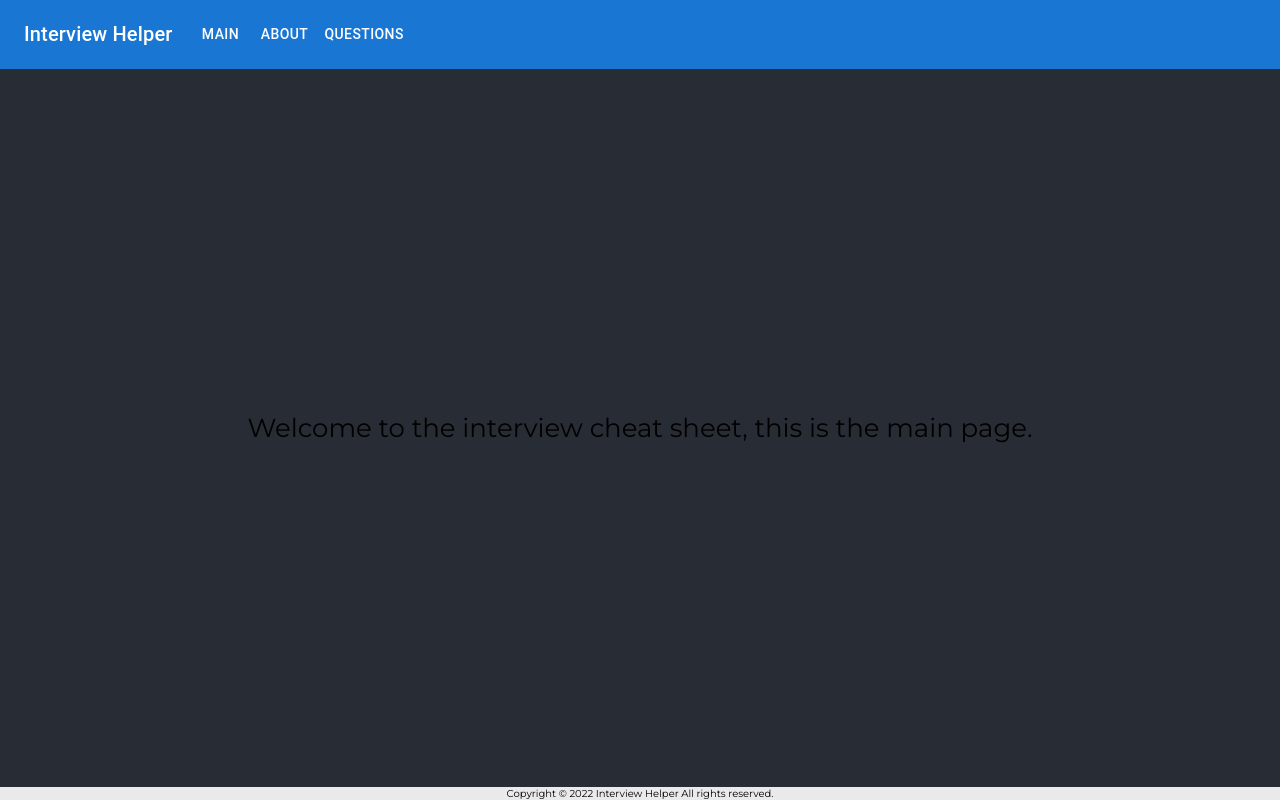
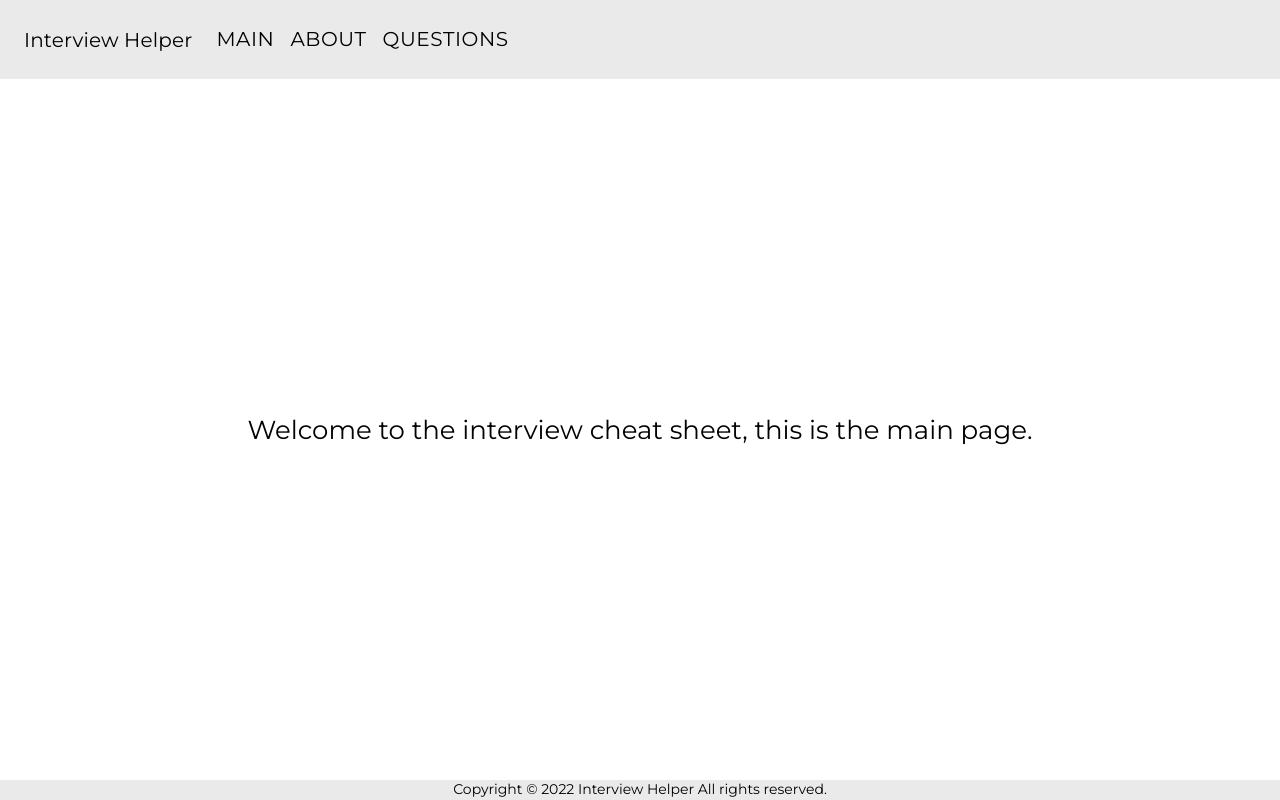
Before and after one commit to Sverdiyev/InterviewHelperFE, a React (Create React App) app: page / in a window 1280 px wide. Built offline with nearby package versions, Linux system fonts and the light colour scheme.

Commit message:
Dev_SA2STI-29_changes_on_design ver 2

```diff
--- a/package.json
+++ b/package.json
@@ -6,7 +6,7 @@
     "@emotion/react": "^11.8.2",
     "@emotion/styled": "^11.8.1",
     "@material-ui/core": "^4.12.3",
-    "@mui/icons-material": "^5.5.1",
+    "@mui/icons-material": "^5.6.0",
     "@mui/material": "^5.5.2",
     "@testing-library/jest-dom": "^5.16.2",
     "@testing-library/react": "^12.1.3",
--- a/src/App.css
+++ b/src/App.css
@@ -7,7 +7,7 @@
 }
 
 main {
-  background-color: #282c34;
+  background-color: #ffffff;
   flex-grow: 1;
   display: flex;
   flex-direction: column;
--- a/src/components/Layout/Footer.jsx
+++ b/src/components/Layout/Footer.jsx
@@ -2,9 +2,9 @@ import React from 'react';
 
 const footerStyle = {
   backgroundColor: '#EAEAEA',
-  height: '13px',
+  height: '20px',
   alignItems: 'center',
-  fontSize: '10px'
+  fontSize: '14px'
 };
 
 function Footer() {
--- a/src/components/Layout/Navbar.jsx
+++ b/src/components/Layout/Navbar.jsx
@@ -1,35 +1,54 @@
 import { Link } from 'react-router-dom';
 import { AppBar, Button, Container, Grid, Toolbar, Typography } from '@mui/material';
+import { styled } from '@mui/system';
+
+const StyledAppBar = styled(AppBar)({
+  backgroundColor: '#EAEAEA'
+});
+
+const StyledTypography = styled(Typography)({
+  color: 'black',
+  textDecoration: 'none',
+  fontFamily: 'Montserrat'
+});
+
+const StyledButton = styled(Button)({
+  color: 'black',
+  textDecoration: 'none',
+  fontFamily: 'Montserrat',
+  fontSize: '20px',
+  display: 'block'
+});
 
 const pages = ['main', 'about', 'questions'];
 
 function Navbar() {
   return (
-    <AppBar position="static">
+    <StyledAppBar position="static">
       <Container maxWidth="xl">
         <Toolbar disableGutters>
-          <Typography
+          <StyledTypography
             variant="h6"
             noWrap
             component={Link}
             to="/"
-            sx={{ mr: 2, display: 'flex', textDecoration: 'none', color: 'white' }}
+            sx={{ mr: 2, display: 'flex' }}
           >
             Interview Helper
-          </Typography>
+          </StyledTypography>
 
           <Grid container sx={{ flex: 1 }}>
             {pages.map((page) => (
               <Link key={page} to={'/' + page} style={{ textDecoration: 'none' }}>
-                <Button key={page} sx={{ my: 2, color: 'white', display: 'block' }}>
+                <StyledButton key={page} sx={{ my: 2 }}>
                   {page}
-                </Button>
+                </StyledButton>
               </Link>
             ))}
           </Grid>
         </Toolbar>
       </Container>
-    </AppBar>
+    </StyledAppBar>
   );
 }
 
```
Also changed, not shown: 1 other file (tests, documents, lock files or other folders).
